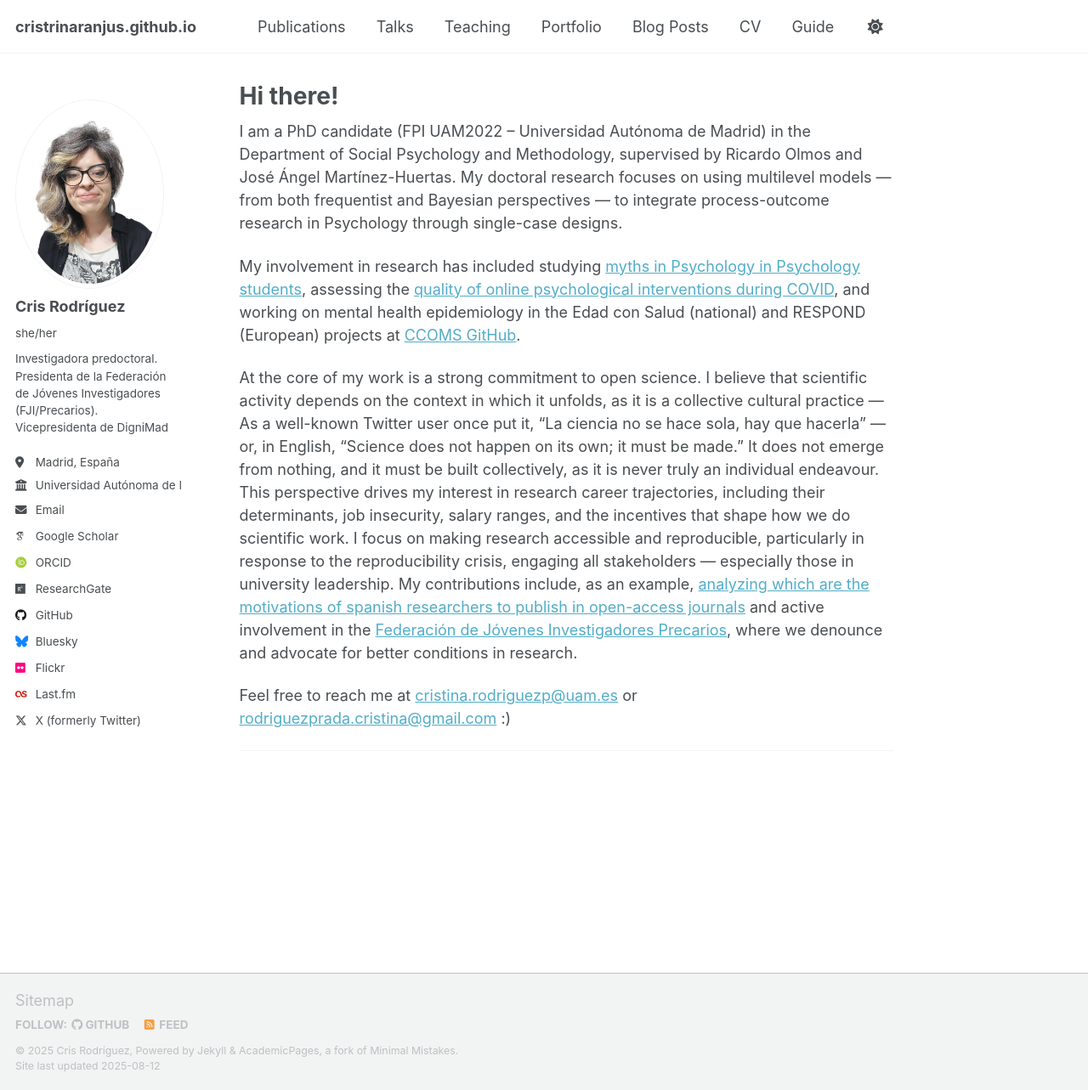
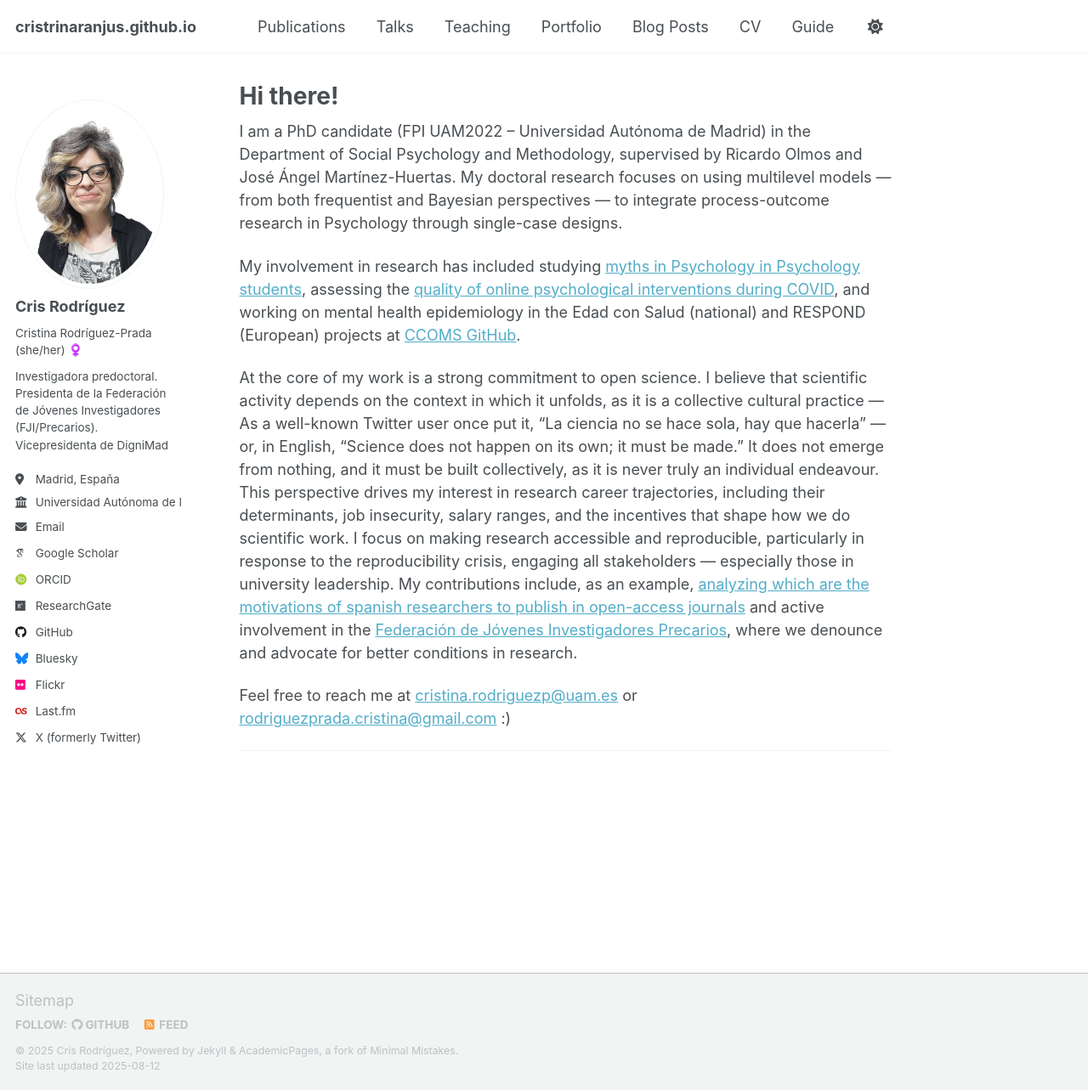
Before and after one commit to Cristrinaranjus/cristrinaranjus.github.io, a Jekyll site: the page built from _pages/about.md, in a window 1280 px wide and 1283 px high. Shown: the whole window at 85% size. Built offline with Jekyll 4.4.1, drawn with Linux system fonts in a browser that asks for light colours; some web fonts are replaced; a script that is not in the unit is left out.

Commit message:
updates full name and pronouns

```diff
--- a/_config.yml
+++ b/_config.yml
@@ -24,7 +24,7 @@ author:
   # Biographic information
   avatar           : "profile.png"
   name             : "Cris Rodríguez"
-  pronouns         : "she/her"
+  pronouns         : "Cristina Rodríguez-Prada (she/her) ♀️"
   bio              : "Investigadora predoctoral. Presidenta de la Federación de Jóvenes Investigadores (FJI/Precarios). Vicepresidenta de DigniMad"
   location         : "Madrid, España"
   employer         : "Universidad Autónoma de Madrid"
```
